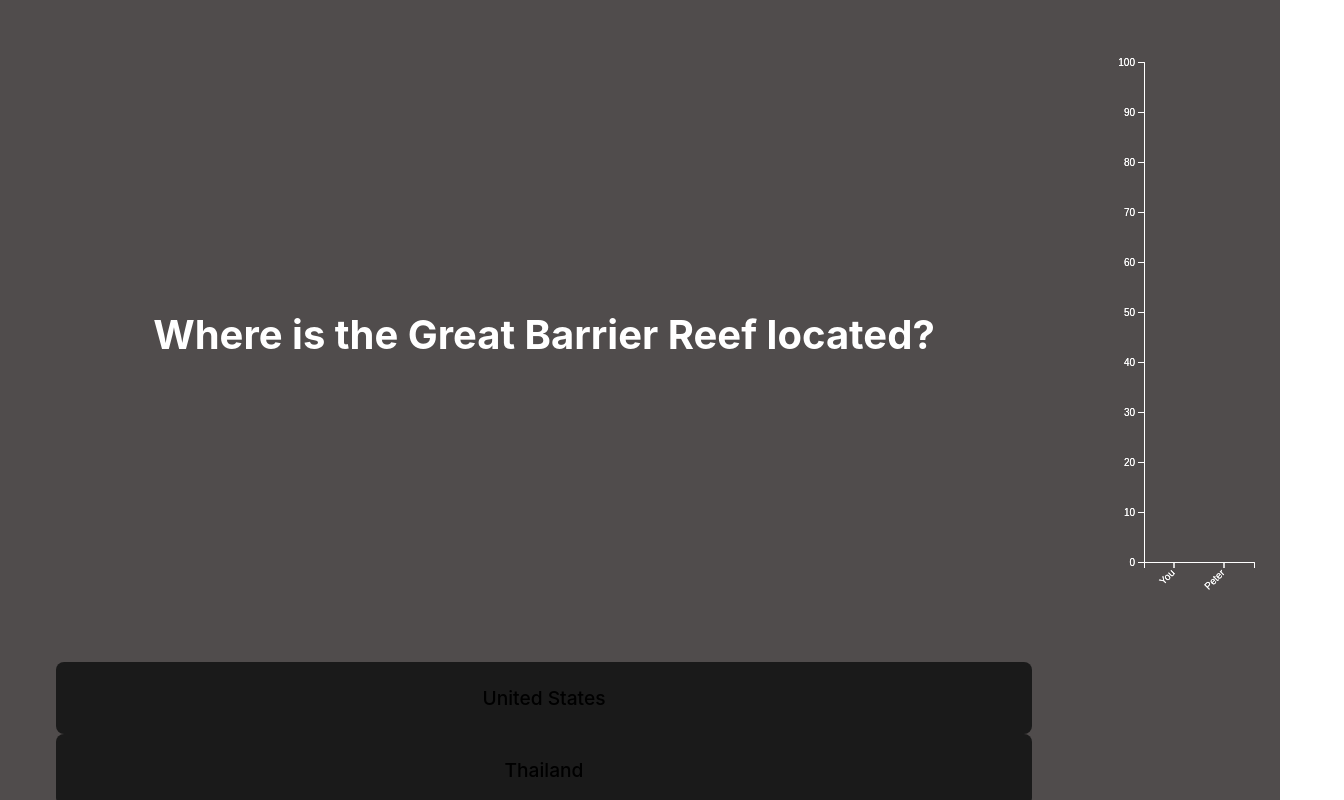
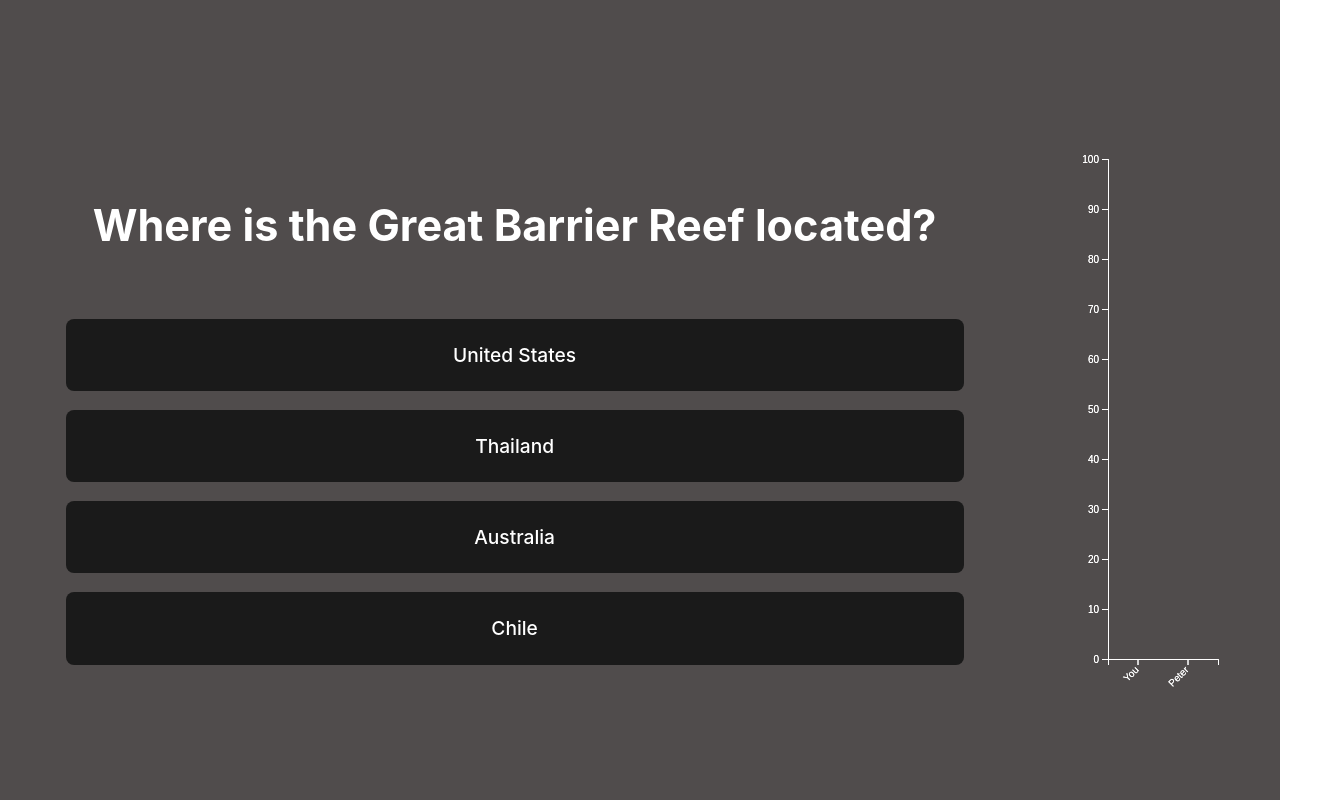
Before and after one commit to pvmallard/ATLS-4630-Project-2, a React (Vite) app in the folder Are-You-Smarter-Than-Peter/: page / in a window 1280 px wide. Both pictures are taken after a click on the button "Start!". Shown: the top 800 px of the page, 1344 px wide, since content can reach past the window. Built offline with nearby package versions, Linux system fonts and the light colour scheme.

Commit message:
Fixed css?

```diff
--- a/Are-You-Smarter-Than-Peter/src/App.css
+++ b/Are-You-Smarter-Than-Peter/src/App.css
@@ -8,3 +8,7 @@
 body{
   color: white;
 }
+
+button {
+  color: white;
+}
--- a/Are-You-Smarter-Than-Peter/src/Question.css
+++ b/Are-You-Smarter-Than-Peter/src/Question.css
@@ -7,20 +7,18 @@ body {
     text-align: center;
     margin: 0 auto;
     display: grid;
-    width: 100vw;
+    max-width: 100%;
     height: 100vh;
+    overflow: hidden;
+    align-items: center;
     grid-template-columns:
-        4fr 1fr;
-    grid-template-rows:
-        1fr 4fr;
+        7fr 1fr;
     grid-template-areas:
-    "question scores"
-    "answers scores"
+        "A B";
 }
 
-#question{grid-area: question;}
-#answers{grid-area: answers;}
-#scores{grid-area: scores;}
+#aaa{grid-area: A;}
+#scores{grid-area: B;}
 
 #question, #answers, #scores {
     padding: 1.5em;
@@ -29,10 +27,15 @@ body {
 #question {
     justify-content: center;
     align-self: center;
+    min-height: 400px;
+}
+
+#aaa {
+    max-width: 95%;
 }
 
 h2 {
-    font-size: 2.5em;
+    font-size: 2.7em;
     line-height: 1.1;
 }
 
@@ -49,6 +52,7 @@ button {
     border-radius: 8px;
     border: 1px solid transparent;
     padding: 1.2em 1.2em;
+    margin: 0.5em;
     font-size: 1.2em;
     font-weight: 500;
     font-family: inherit;
--- a/Are-You-Smarter-Than-Peter/src/Question.jsx
+++ b/Are-You-Smarter-Than-Peter/src/Question.jsx
@@ -45,7 +45,8 @@ export default function Question({state, updateState}) {
 
     return (
         <div className='container'>
-            <div id='question'>
+            <div id="aaa">
+                <div>
                     <h2>{currentQ.question}</h2>
                 </div>
                 <div id='answers'>
@@ -60,6 +61,7 @@ export default function Question({state, updateState}) {
                         </button>
                     )}
                 </div>
+            </div>
             <div id='score'>
 
                 <Scoreboard points={points} peter={peter}/>
--- a/Are-You-Smarter-Than-Peter/src/Result.css
+++ b/Are-You-Smarter-Than-Peter/src/Result.css
@@ -19,8 +19,8 @@ figure{
     text-align: center;
     margin: 0 auto;
     display: flex;
-    width: 100vw;
-    height: 100vh;
+    max-width: 100%;
+    max-height: 90vh;
     overflow: hidden;
     align-items: center;
 }
--- a/Are-You-Smarter-Than-Peter/src/Start.css
+++ b/Are-You-Smarter-Than-Peter/src/Start.css
@@ -19,8 +19,8 @@ figure{
     text-align: center;
     margin: 0 auto;
     display: flex;
-    width: 100vw;
-    height: 100vh;
+    max-width: 100%;
+    max-height: 90vh;
     overflow: hidden;
     align-items: center;
 }
```
Lines whose indentation alone changed are shown as unchanged.
